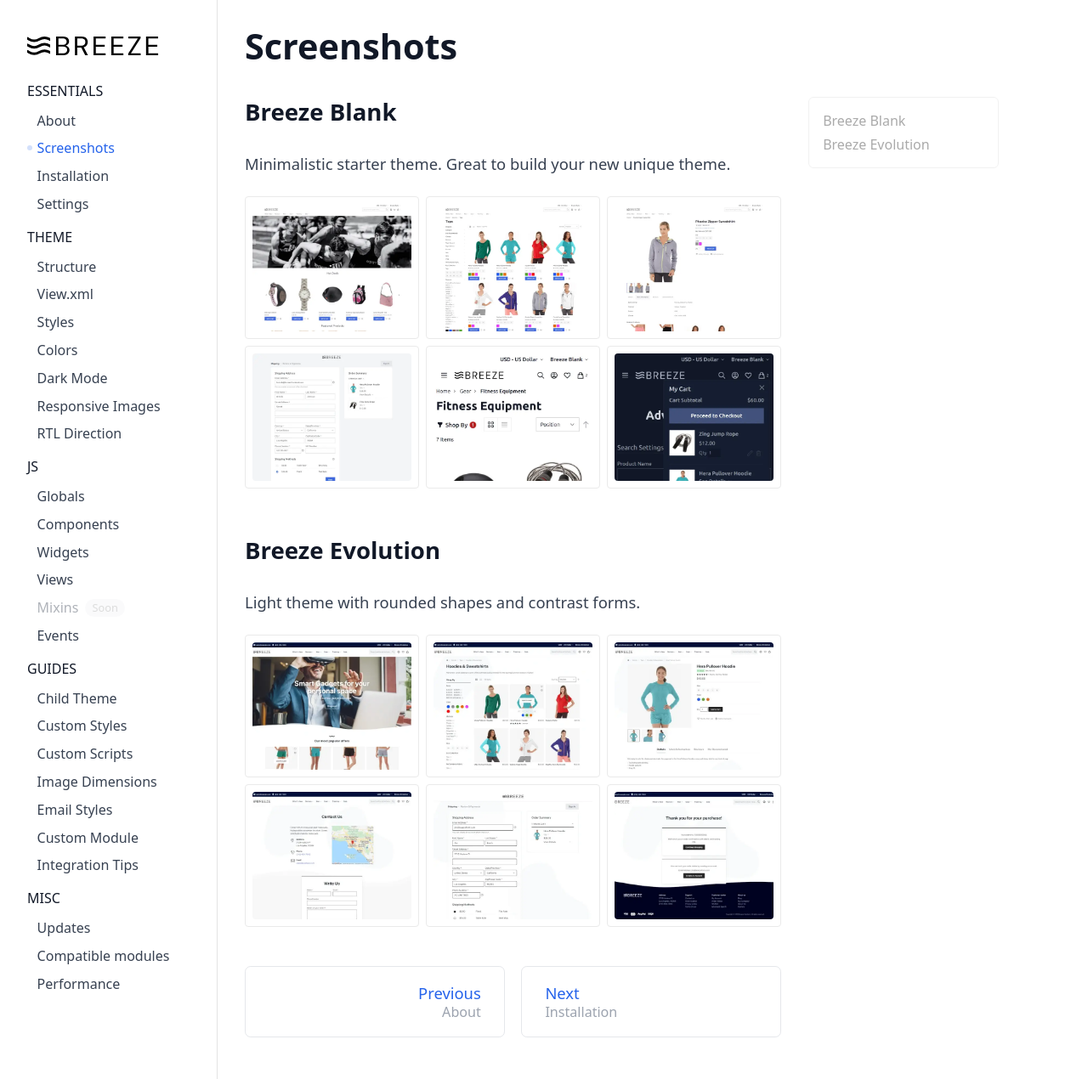
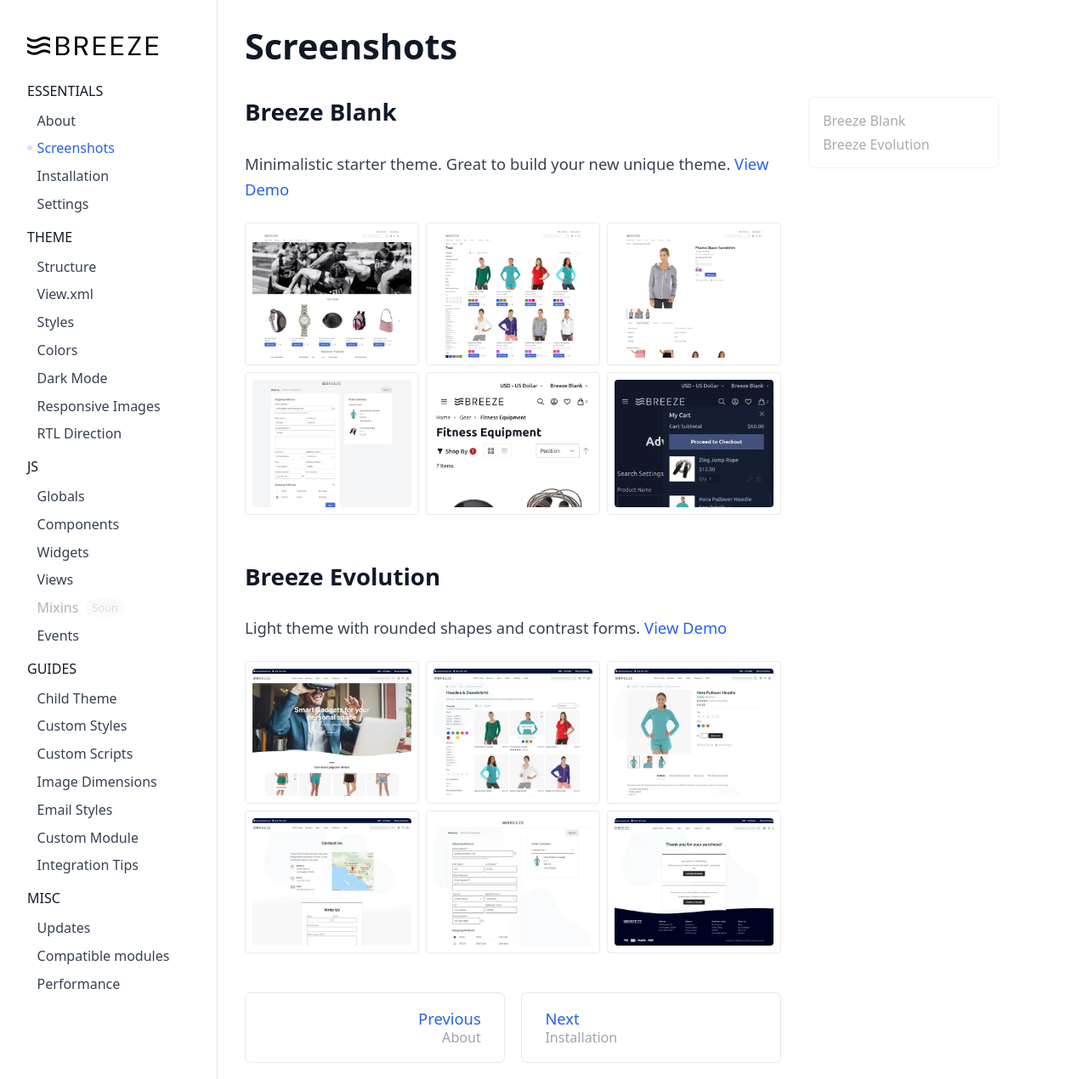
Before and after one commit to breezefront/breezefront.com, a Jekyll site: the page built from collections/_essentials/screenshots.md, in a window 1280 px wide and 1270 px high. Shown: the whole window at 85% size. Built offline with Jekyll 4.4.1, drawn with Linux system fonts in a browser that asks for light colours.

Commit message:
Demo links added

```diff
--- a/collections/_essentials/screenshots.md
+++ b/collections/_essentials/screenshots.md
@@ -13,12 +13,12 @@ gallery: true
 
 ## Breeze Blank
 
-Minimalistic starter theme. Great to build your new unique theme.
+Minimalistic starter theme. Great to build your new unique theme. [View Demo](https://breeze.swissupdemo.com/breeze_blank/){:target="_blank" rel="noopener"}
 
 {% include gallery.html dir="blank" lazy=false width="350" height="250" %}
 
 ## Breeze Evolution
 
-Light theme with rounded shapes and contrast forms.
+Light theme with rounded shapes and contrast forms. [View Demo](https://breeze.swissupdemo.com/breeze_evolution/){:target="_blank" rel="noopener"}
 
 {% include gallery.html dir="evolution" width="350" height="250" %}
```
